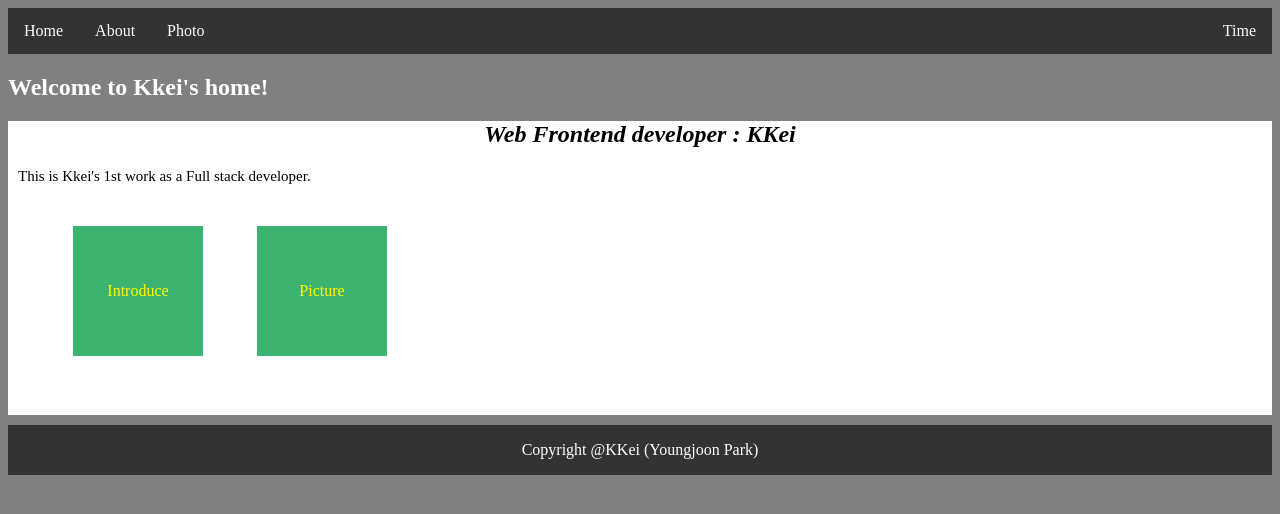
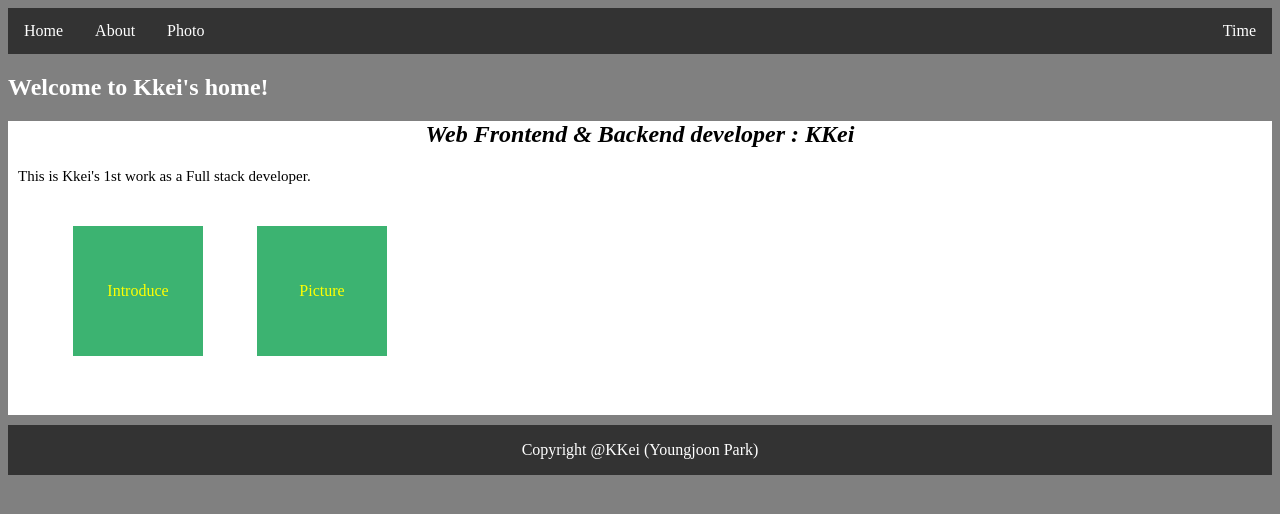
Before and after one commit to pyj2025/webKkei, a plain HTML site: page index.html in a window 1280 px wide. Drawn offline with Linux system fonts and the light colour scheme.

Commit message:
text change

```diff
--- a/index.html
+++ b/index.html
@@ -53,7 +53,7 @@
     </nav>
 
     <section id="mid-section">
-      <h1>Web Frontend developer : KKei</h1>
+      <h1>Web Frontend & Backend developer : KKei</h1>
 
       <p>This is Kkei's 1st work as a Full stack developer.</p>
 
```
